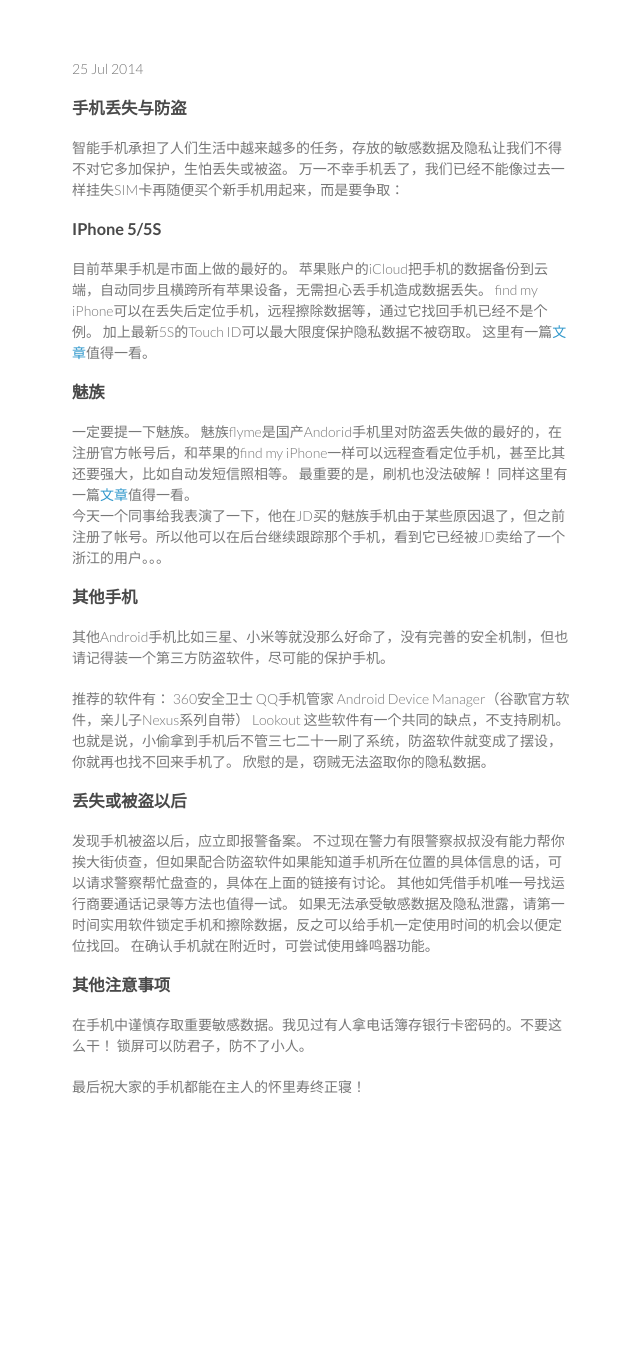
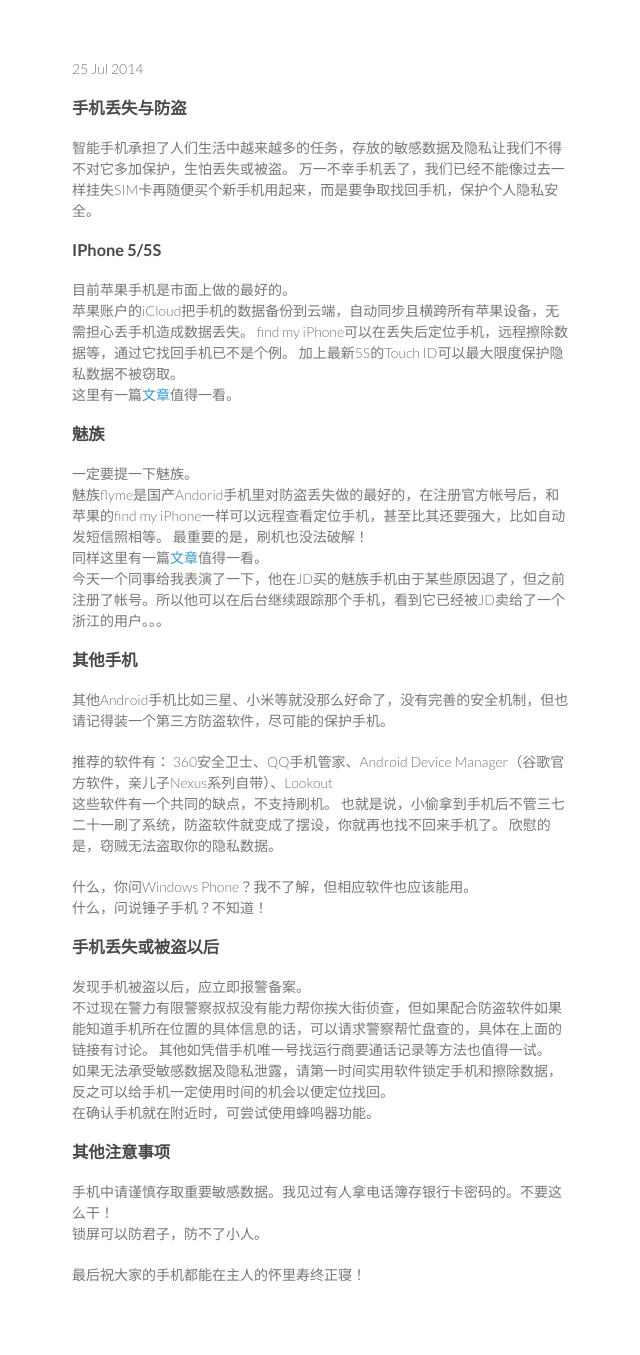
Before and after one commit to atealxt/atealxt.github.io, a Jekyll site: the page built from _posts/2014-07-25-stolen-mobile-and-security.html, in a window 1280 px wide. Shown: the whole page, without its empty margins (498-1138 px from the left). Built offline with Jekyll 4.4.1, drawn with Linux system fonts in a browser that asks for light colours; comment, search, counter and statistics services are not loaded; before the commit the page ends 1167 px from its top, so only the background shows below that.

Commit message:
Update 2014-07-25-stolen-mobile-and-security.html

```diff
--- a/_posts/2014-07-25-stolen-mobile-and-security.html
+++ b/_posts/2014-07-25-stolen-mobile-and-security.html
@@ -15,7 +15,7 @@
 
 <p>
 智能手机承担了人们生活中越来越多的任务，存放的敏感数据及隐私让我们不得不对它多加保护，生怕丢失或被盗。
-万一不幸手机丢了，我们已经不能像过去一样挂失SIM卡再随便买个新手机用起来，而是要争取：
+万一不幸手机丢了，我们已经不能像过去一样挂失SIM卡再随便买个新手机用起来，而是要争取找回手机，保护个人隐私安全。
 </p>
 
 <h3>
@@ -24,11 +24,11 @@
 </h3>
 
 <p>
-目前苹果手机是市面上做的最好的。
+目前苹果手机是市面上做的最好的。<br>
 苹果账户的iCloud把手机的数据备份到云端，自动同步且横跨所有苹果设备，无需担心丢手机造成数据丢失。
-find my iPhone可以在丢失后定位手机，远程擦除数据等，通过它找回手机已经不是个例。
+find my iPhone可以在丢失后定位手机，远程擦除数据等，通过它找回手机已不是个例。
 加上最新5S的Touch ID可以最大限度保护隐私数据不被窃取。
-这里有一篇<a href="http://m.zhihu.com/question/23826176">文章</a>值得一看。
+<br>这里有一篇<a href="http://m.zhihu.com/question/23826176">文章</a>值得一看。
 </p>
 
 <h3>
@@ -37,10 +37,10 @@
 </h3>
 
 <p>
-一定要提一下魅族。
+一定要提一下魅族。<br>
 魅族flyme是国产Andorid手机里对防盗丢失做的最好的，在注册官方帐号后，和苹果的find my iPhone一样可以远程查看定位手机，甚至比其还要强大，比如自动发短信照相等。
 最重要的是，刷机也没法破解！
-同样这里有一篇<a href="http://m.zhihu.com/question/23740610">文章</a>值得一看。
+<br>同样这里有一篇<a href="http://m.zhihu.com/question/23740610">文章</a>值得一看。
 <br>
 今天一个同事给我表演了一下，他在JD买的魅族手机由于某些原因退了，但之前注册了帐号。所以他可以在后台继续跟踪那个手机，看到它已经被JD卖给了一个浙江的用户。。。
 
@@ -57,28 +57,29 @@
 
 <p>
 推荐的软件有：
-360安全卫士
-QQ手机管家
-Android Device Manager（谷歌官方软件，亲儿子Nexus系列自带）
-Lookout
-
+360安全卫士、QQ手机管家、Android Device Manager（谷歌官方软件，亲儿子Nexus系列自带）、Lookout
+<br>
 这些软件有一个共同的缺点，不支持刷机。
 也就是说，小偷拿到手机后不管三七二十一刷了系统，防盗软件就变成了摆设，你就再也找不回来手机了。
 欣慰的是，窃贼无法盗取你的隐私数据。
 </p>
 
+<p>
+什么，你问Windows Phone？我不了解，但相应软件也应该能用。<br>
+什么，问说锤子手机？不知道！
+</p>
 
 <h3>
 <a name="after-stolen" class="anchor" href="#after-stolen"><span class="octicon octicon-link"></span></a>
-丢失或被盗以后
+手机丢失或被盗以后
 </h3>
 
 <p>
-发现手机被盗以后，应立即报警备案。
+发现手机被盗以后，应立即报警备案。<br>
 不过现在警力有限警察叔叔没有能力帮你挨大街侦查，但如果配合防盗软件如果能知道手机所在位置的具体信息的话，可以请求警察帮忙盘查的，具体在上面的链接有讨论。
-其他如凭借手机唯一号找运行商要通话记录等方法也值得一试。
+其他如凭借手机唯一号找运行商要通话记录等方法也值得一试。<br>
 如果无法承受敏感数据及隐私泄露，请第一时间实用软件锁定手机和擦除数据，反之可以给手机一定使用时间的机会以便定位找回。
-在确认手机就在附近时，可尝试使用蜂鸣器功能。
+<br>在确认手机就在附近时，可尝试使用蜂鸣器功能。
 </p>
 
 <h3>
@@ -87,7 +88,7 @@
 </h3>
 
 <p>
-在手机中谨慎存取重要敏感数据。我见过有人拿电话簿存银行卡密码的。不要这么干！
+手机中请谨慎存取重要敏感数据。我见过有人拿电话簿存银行卡密码的。不要这么干！<br>
 锁屏可以防君子，防不了小人。
 </p>
 
```
